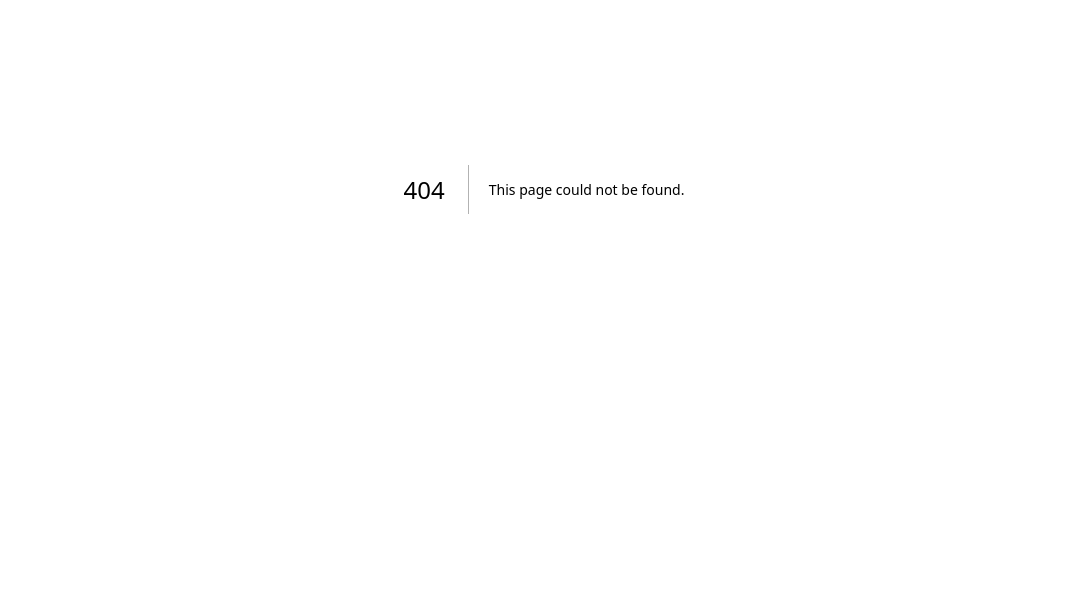
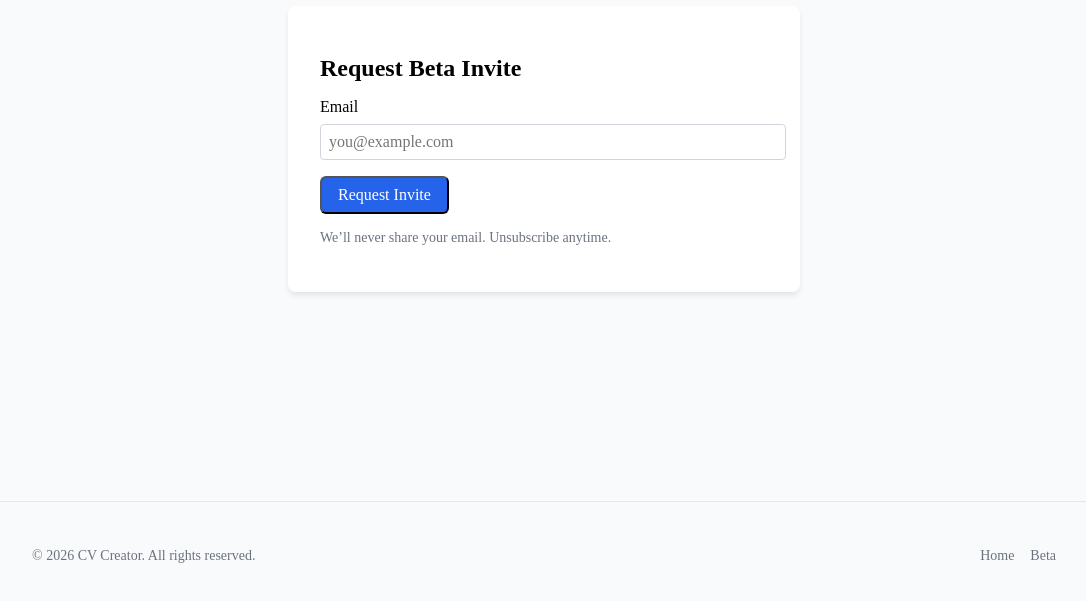
Before and after one commit to sarifostech/cv_builder, a Next.js app in the folder frontend/: page /beta in a window 1280 px wide. Before the commit this address had no page. Shown: the part 211-812 px from the top of the page, without its empty margins (96-1182 px from the left). Built offline with nearby package versions, Linux system fonts and the light colour scheme.

Commit message:
Sprint 6: User guide, beta invite page, footer, and Button type fix

```diff
--- a/frontend/components/Button.tsx
+++ b/frontend/components/Button.tsx
@@ -6,9 +6,10 @@ interface ButtonProps {
   variant?: 'primary' | 'secondary' | 'danger';
   className?: string;
   disabled?: boolean;
+  type?: 'button' | 'submit' | 'reset';
 }
 
-export default function Button({ children, onClick, style, size = 'md', variant = 'primary', className, disabled = false }: ButtonProps) {
+export default function Button({ children, onClick, style, size = 'md', variant = 'primary', className, disabled = false, type }: ButtonProps) {
   const padding = size === 'sm' ? '0.25rem 0.75rem' : size === 'lg' ? '0.75rem 1.5rem' : '0.5rem 1rem';
   const bgColors: Record<string, { bg: string; color: string; border?: string }> = {
     primary: { bg: '#2563eb', color: 'white' },
@@ -26,7 +27,7 @@ export default function Button({ children, onClick, style, size = 'md', variant
     ...style,
   };
   return (
-    <button onClick={onClick} disabled={disabled} style={btnStyle} className={className}>
+    <button type={type} onClick={onClick} disabled={disabled} style={btnStyle} className={className}>
       {children}
     </button>
   );
--- /dev/null
+++ b/frontend/components/Footer.tsx
@@ -0,0 +1,17 @@
+'use client';
+
+import Link from 'next/link';
+
+export default function Footer() {
+  return (
+    <footer style={{ background: '#f9fafb', borderTop: '1px solid #e5e7eb', padding: '2rem 1rem', marginTop: 'auto' }}>
+      <div style={{ maxWidth: '1024px', margin: '0 auto', display: 'flex', justifyContent: 'space-between', alignItems: 'center', flexWrap: 'wrap', gap: '1rem' }}>
+        <p style={{ color: '#6b7280', fontSize: '0.875rem' }}>© {new Date().getFullYear()} CV Creator. All rights reserved.</p>
+        <nav style={{ display: 'flex', gap: '1rem' }}>
+          <Link href="/" style={{ color: '#6b7280', fontSize: '0.875rem', textDecoration: 'none' }}>Home</Link>
+          <Link href="/beta" style={{ color: '#6b7280', fontSize: '0.875rem', textDecoration: 'none' }}>Beta</Link>
+        </nav>
+      </div>
+    </footer>
+  );
+}
--- a/frontend/pages/_app.tsx
+++ b/frontend/pages/_app.tsx
@@ -2,6 +2,7 @@ import Head from 'next/head';
 import type { AppProps } from 'next/app';
 import '@/styles/globals.css';
 import { AuthProvider } from '@/context/AuthContext';
+import Footer from '@/components/Footer';
 
 export default function App({ Component, pageProps }: AppProps) {
   return (
@@ -15,6 +16,7 @@ export default function App({ Component, pageProps }: AppProps) {
       <AuthProvider>
         <Component {...pageProps} />
       </AuthProvider>
+      <Footer />
     </>
   );
 }
--- /dev/null
+++ b/frontend/pages/api/beta.ts
@@ -0,0 +1,22 @@
+import { promises as fs } from 'fs';
+import path from 'path';
+
+export default async function handler(req: any, res: any) {
+  if (req.method !== 'POST') {
+    return res.status(405).json({ error: 'Method not allowed' });
+  }
+  const { email } = req.body;
+  if (!email || typeof email !== 'string' || !email.includes('@')) {
+    return res.status(400).json({ error: 'Valid email required' });
+  }
+  const filePath = path.join(process.cwd(), 'beta_invites.txt');
+  const timestamp = new Date().toISOString();
+  const line = `${timestamp} ${email}\n`;
+  try {
+    await fs.appendFile(filePath, line, { encoding: 'utf8' });
+    res.status(200).json({ success: true });
+  } catch (err) {
+    console.error('Beta write error:', err);
+    res.status(500).json({ error: 'Failed to record invite' });
+  }
+}
--- /dev/null
+++ b/frontend/pages/beta.tsx
@@ -0,0 +1,61 @@
+import { useState } from 'react';
+import Head from 'next/head';
+import Button from '@/components/Button';
+
+export default function Beta() {
+  const [email, setEmail] = useState('');
+  const [submitted, setSubmitted] = useState(false);
+  const [error, setError] = useState<string | null>(null);
+
+  const handleSubmit = async (e: React.FormEvent) => {
+    e.preventDefault();
+    setError(null);
+    try {
+      const res = await fetch('/api/beta', {
+        method: 'POST',
+        headers: { 'Content-Type': 'application/json' },
+        body: JSON.stringify({ email }),
+      });
+      if (!res.ok) throw new Error('Failed to submit');
+      setSubmitted(true);
+    } catch (err) {
+      setError('Could not submit. Please try again later.');
+    }
+  };
+
+  return (
+    <>
+      <Head>
+        <title>Beta Invite – CV Creator</title>
+      </Head>
+      <div style={{ minHeight: '80vh', display: 'flex', alignItems: 'center', justifyContent: 'center', background: '#f9fafb', padding: '2rem' }}>
+        <div style={{ maxWidth: '28rem', width: '100%', background: 'white', padding: '2rem', borderRadius: '0.5rem', boxShadow: '0 4px 6px -1px rgba(0,0,0,0.1)' }}>
+          <h1 style={{ fontSize: '1.5rem', fontWeight: 'bold', marginBottom: '1rem' }}>Request Beta Invite</h1>
+          {submitted ? (
+            <p style={{ color: '#16a34a' }}>Thanks! You’re on the list. We’ll be in touch soon.</p>
+          ) : (
+            <form onSubmit={handleSubmit}>
+              <div style={{ marginBottom: '1rem' }}>
+                <label htmlFor="email" style={{ display: 'block', marginBottom: '0.5rem', fontWeight: 500 }}>Email</label>
+                <input
+                  id="email"
+                  type="email"
+                  required
+                  value={email}
+                  onChange={e => setEmail(e.target.value)}
+                  placeholder="you@example.com"
+                  style={{ width: '100%', padding: '0.5rem', border: '1px solid #d1d5db', borderRadius: '0.25rem' }}
+                />
+              </div>
+              {error && <p style={{ color: '#dc2626', marginBottom: '1rem' }}>{error}</p>}
+              <Button type="submit" className="w-full justify-center">Request Invite</Button>
+            </form>
+          )}
+          <p style={{ marginTop: '1rem', fontSize: '0.875rem', color: '#6b7280' }}>
+            We’ll never share your email. Unsubscribe anytime.
+          </p>
+        </div>
+      </div>
+    </>
+  );
+}
```
Also changed, not shown: 1 other file (tests, documents, lock files or other folders).
